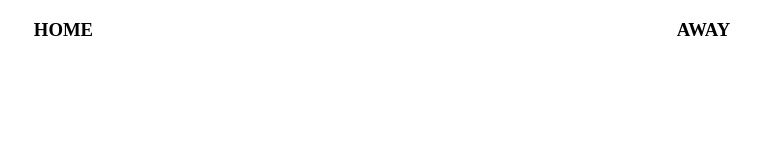
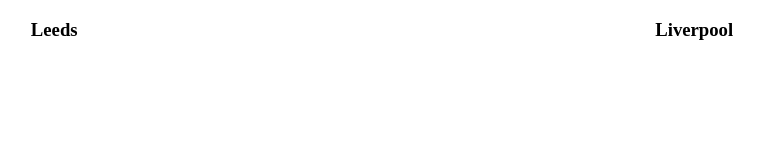
Before and after one commit to kyankov/scoreboard, a website built with Vite: page index.html in a window 1280 px wide. Shown: the full height of the page, 258-1021 px from the left. Built offline with nearby package versions, Linux system fonts and the light colour scheme.

Commit message:
updated teams

```diff
--- a/index.html
+++ b/index.html
@@ -9,10 +9,10 @@
   <body>
     <div class="container">
       <div>
-        <h3>HOME</h3>
+        <h3>Leeds</h3>
       </div>
       <div>
-        <h3>AWAY</h3>
+        <h3>Liverpool</h3>
       </div>
     </div>
     <script src="index.js"></script>
```
